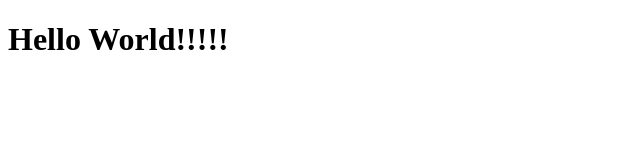
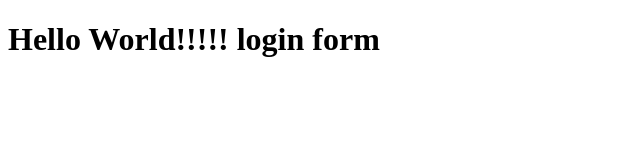
Before and after one commit to abijahk4/git_test, a plain HTML site: page index.html in a window 1280 px wide. Shown: the whole page, without its empty margins (0-640 px from the left). Drawn offline with Linux system fonts and the light colour scheme.

Commit message:
login change

```diff
--- a/index.html
+++ b/index.html
@@ -5,6 +5,7 @@
     <body>
         <h1>
             Hello World!!!!!
+            login form
         </h1>
     </body>
 </html>
```
Also changed, not shown: login.html (added, +1 -0 lines).
